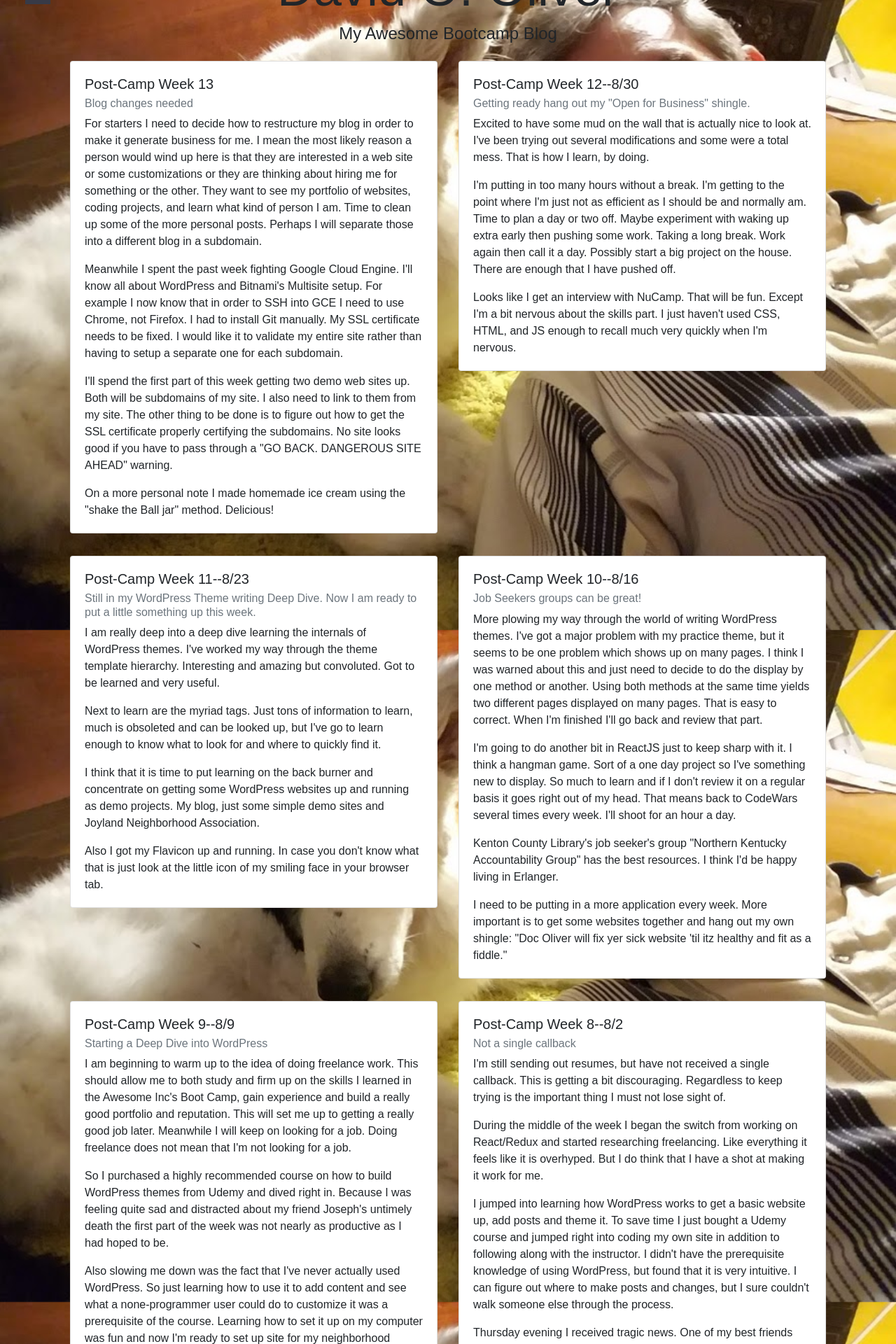
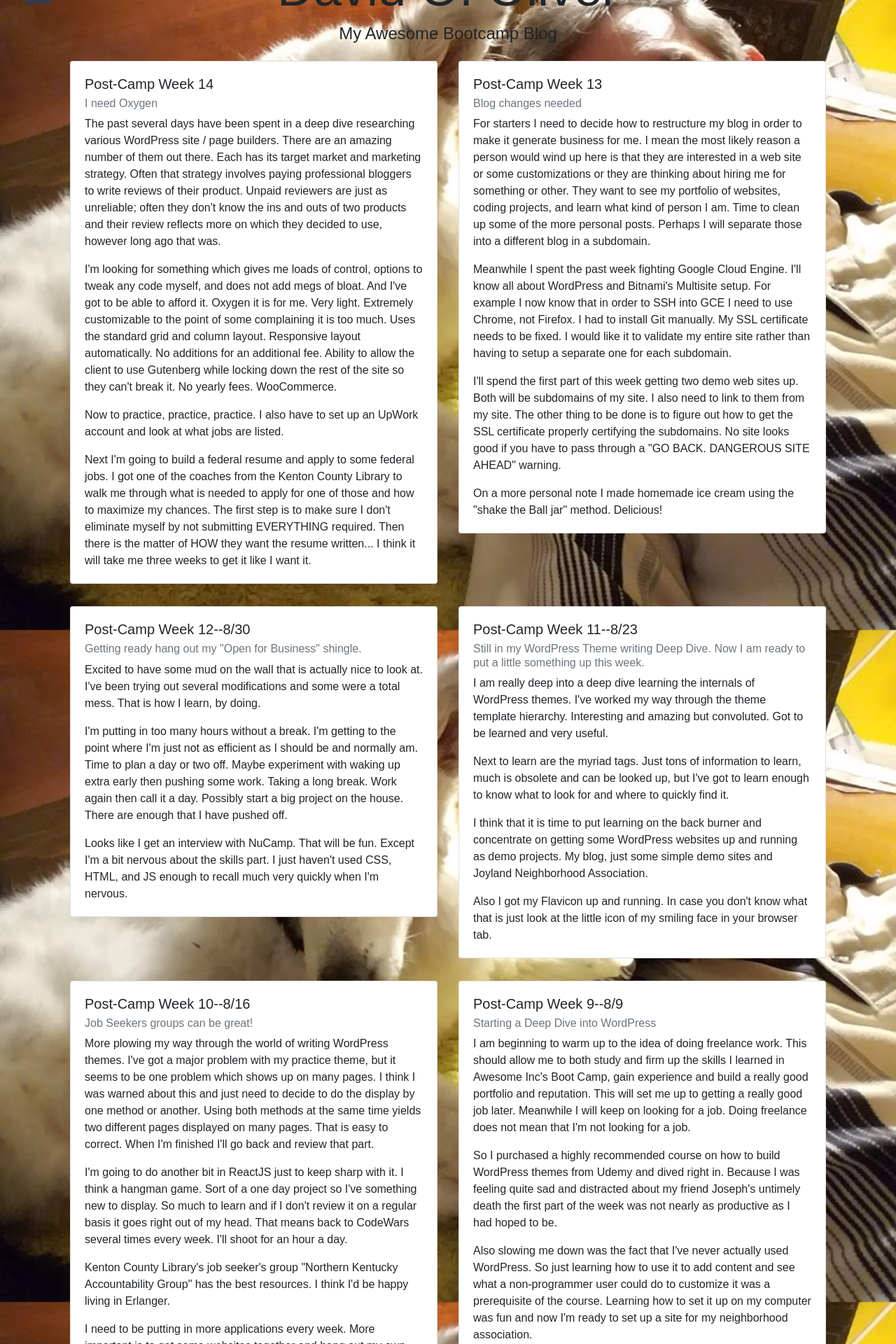
Before and after one commit to davo1984/blog-react, a React (Create React App) app: page /blog in a window 1280 px wide. Shown: the part 60-1980 px from the top of the page at 70% size. Built offline with nearby package versions, Linux system fonts and the light colour scheme.

Commit message:
blog post

```diff
--- a/src/components/postsJSON.js
+++ b/src/components/postsJSON.js
@@ -15,10 +15,20 @@ const postsJSON = (props) => {
             //     ]
             // },
             {
+                "title": "Post-Camp Week 14",
+                "subTitle": "I need Oxygen",
+                "paragraph": [
+                    `The past several days have been spent in a deep dive researching various WordPress site / page builders. There are an amazing number of them out there. Each has its target market and marketing strategy. Often that strategy involves paying professional bloggers to write reviews of their product. Unpaid reviewers are just as unreliable; often they don't know the ins and outs of two products and their review reflects more on which they decided to use, however long ago that was.`,
+                    `I'm looking for something which gives me loads of control, options to tweak any code myself, and does not add megs of bloat. And I've got to be able to afford it. Oxygen it is for me. Very light. Extremely customizable to the point of some complaining it is too much. Uses the standard grid and column layout. Responsive layout automatically. No additions for an additional fee. Ability to allow the client to use Gutenberg while locking down the rest of the site so they can't break it. No yearly fees. WooCommerce.`,
+                    `Now to practice, practice, practice. I also have to set up an UpWork account and look at what jobs are listed.`,
+                    `Next I'm going to build a federal resume and apply to some federal jobs. I got one of the coaches from the Kenton County Library to walk me through what is needed to apply for one of those and how to maximize my chances. The first step is to make sure I don't eliminate myself by not submitting EVERYTHING required. Then there is the matter of HOW they want the resume written... I think it will take me three weeks to get it like I want it.`
+                ]
+            },
+            {
                 "title": "Post-Camp Week 13",
                 "subTitle": "Blog changes needed",
                 "paragraph": [
-                    `For starters I need to decide how to restructure my blog in order to make it generate business for me. I mean the most likely reason a person would wind up here is that they are interested in a web site or some customizations or they are thinking about hiring me for something or the other. They want to see my portfolio of websites, coding projects, and learn what kind of person I am. Time to clean up some of the more personal posts. Perhaps I will separate those into a different blog in a subdomain.`,
+                    `For starters I need to decide how to restructure my blog in order to make it generate business for me. I mean the most likely reason a person would wind up here is that they are interested in a web site or some customizations or they are thinking about hiring me for something or other. They want to see my portfolio of websites, coding projects, and learn what kind of person I am. Time to clean up some of the more personal posts. Perhaps I will separate those into a different blog in a subdomain.`,
                     `Meanwhile I spent the past week fighting Google Cloud Engine. I'll know all about WordPress and Bitnami's Multisite setup. For example I now know that in order to SSH into GCE I need to use Chrome, not Firefox. I had to install Git manually. My SSL certificate needs to be fixed. I would like it to validate my entire site rather than having to setup a separate one for each subdomain.`,
                     `I'll spend the first part of this week getting two demo web sites up. Both will be subdomains of my site. I also need to link to them from my site. The other thing to be done is to figure out how to get the SSL certificate properly certifying the subdomains. No site looks good if you have to pass through a "GO BACK. DANGEROUS SITE AHEAD" warning.`,
                     `On a more personal note I made homemade ice cream using the "shake the Ball jar" method. Delicious!`
@@ -38,7 +48,7 @@ const postsJSON = (props) => {
                 "subTitle": "Still in my WordPress Theme writing Deep Dive. Now I am ready to put a little something up this week.",
                 "paragraph": [
                     `I am really deep into a deep dive learning the internals of WordPress themes. I've worked my way through the theme template hierarchy. Interesting and amazing but convoluted. Got to be learned and very useful.`,
-                    `Next to learn are the myriad tags. Just tons of information to learn, much is obsoleted and can be looked up, but I've go to learn enough to know what to look for and where to quickly find it.`,
+                    `Next to learn are the myriad tags. Just tons of information to learn, much is obsolete and can be looked up, but I've got to learn enough to know what to look for and where to quickly find it.`,
                     `I think that it is time to put learning on the back burner and concentrate on getting some WordPress websites up and running as demo projects. My blog, just some simple demo sites and Joyland Neighborhood Association.`,
                     `Also I got my Flavicon up and running. In case you don't know what that is just look at the little icon of my smiling face in your browser tab.`
                 ]
@@ -50,17 +60,17 @@ const postsJSON = (props) => {
                     `More plowing my way through the world of writing WordPress themes. I've got a major problem with my practice theme, but it seems to be one problem which shows up on many pages. I think I was warned about this and just need to decide to do the display by one method or another. Using both methods at the same time yields two different pages displayed on many pages. That is easy to correct. When I'm finished I'll go back and review that part.`,
                     `I'm going to do another bit in ReactJS just to keep sharp with it. I think a hangman game. Sort of a one day project so I've something new to display. So much to learn and if I don't review it on a regular basis it goes right out of my head. That means back to CodeWars several times every week. I'll shoot for an hour a day.`,
                     `Kenton County Library's job seeker's group "Northern Kentucky Accountability Group" has the best resources. I think I'd be happy living in Erlanger.`,
-                    `I need to be putting in a more application every week. More important is to get some websites together and hang out my own shingle: "Doc Oliver will fix yer sick website 'til itz healthy and fit as a fiddle."`
+                    `I need to be putting in more applications every week. More important is to get some websites together and hang out my own shingle: "Doc Oliver will fix yer sick website 'til itz healthy and fit as a fiddle."`
                 ]
             },
             {
                 "title": "Post-Camp Week 9--8/9",
                 "subTitle": "Starting a Deep Dive into WordPress",
                 "paragraph": [
-                    `I am beginning to warm up to the idea of doing freelance work. This should allow me to both study and firm up on the skills I learned in the Awesome Inc's Boot Camp, gain experience and build a really good portfolio and reputation. This will set me up to getting a really good job later. Meanwhile I will keep on looking for a job. Doing freelance does not mean that I'm not looking for a job.`,
+                    `I am beginning to warm up to the idea of doing freelance work. This should allow me to both study and firm up the skills I learned in Awesome Inc's Boot Camp, gain experience and build a really good portfolio and reputation. This will set me up to getting a really good job later. Meanwhile I will keep on looking for a job. Doing freelance does not mean that I'm not looking for a job.`,
                     `So I purchased a highly recommended course on how to build WordPress themes from Udemy and dived right in. Because I was feeling quite sad and distracted about my friend Joseph's untimely death the first part of the week was not nearly as productive as I had hoped to be.`,
-                    `Also slowing me down was the fact that I've never actually used WordPress. So just learning how to use it to add content and see what a none-programmer user could do to customize it was a prerequisite of the course. Learning how to set it up on my computer was fun and now I'm ready to set up site for my neighborhood association.`,
-                    `By Saturday I was making good progress in the course. My plan is to finish it, coding and testing everything on my local machine. Then go through the course again, both coding in my local sandbox site but also design an actual custom theme for my blog. I'll move my blog from it's current location and framework (React) to WordPress. Furthermore I plan to build a couple of plugins, a ToDo list. Then I'll do a blog for my wife, or maybe a family site, then do a couple of restaurant sites, just for showing off my newly acquired WP customizing chops.`
+                    `Also slowing me down was the fact that I've never actually used WordPress. So just learning how to use it to add content and see what a non-programmer user could do to customize it was a prerequisite of the course. Learning how to set it up on my computer was fun and now I'm ready to set up a site for my neighborhood association.`,
+                    `By Saturday I was making good progress in the course. My plan is to finish it, coding and testing everything on my local machine. Then go through the course again, both coding in my local sandbox site but also design an actual custom theme for my blog. I'll move my blog from its current location and framework (React) to WordPress. Furthermore I plan to build a couple of plugins, a ToDo list. Then I'll do a blog for my wife, or maybe a family site, then do a couple of restaurant sites, just for showing off my newly acquired WP customizing chops.`
                 ]
             },
             {
@@ -81,8 +91,8 @@ const postsJSON = (props) => {
                     `Another frustrating week of making progress; attempting to extend the project and breaking it; trying more and more things to fix it and nothing works; then finding something simple that fixes it. Then having to go back to find and fix problems the attempted fixes caused, or reinsert pieces of code which were commented out while attempting to find the bug. This is getting old fast. I am almost to the point of getting on fixer to find someone who can mentor and instruct me on Redux and React.`,
                     `I really want to finish this project, multiple To-Do lists with moveable items written in ReactJS using Redux. Then I want to port the project to React Native so I can run it on my phone and my sister on her iPhone. I think it is a killer project, beyond any tutorial out there. Additionally I'm doing this on my own, not following along with a tutorial although doing that might be helpful, but it would be a time waster and backtracking.`,
                     `On the job hunting site I haven't received a single interview request. Time to rethink my strategy. First I need an email address that doesn't end in "1964" which makes me look very old. Got to drop or change that to "84." Then I need to see what I need to learn to try my hand at freelancing on Upwork, Fiver and FiverPro. WordPress or Drupal? I think it might be a quicker start to go with WordPress, but I can set both up on my computer and then host a test site with a pre-written theme somewhere to show off my mad web chops.`,
-                    `Speaking of "madness" while my wife has been in Port Sulphur I've been managing my mood by getting up at at 6am sharp and getting to bed extra early, both of which are amazingly easier to do without her. Then I have a longer bike ride than normal, seven miles or so, followed by a cold shower and breakfast with coffee. The cold shower does wonders to refresh me and put me in a positive mood to start the day. I do well so long as I don't drink too much coffee or read the news.`,
-                    `Working on my project, a second round of polishing my portfolio and doing serious research into what skills are needed then building those skills I'll need to freelance will be my plan for this coming week.`
+                    `Speaking of "madness" while my wife has been in Port Sulphur I've been managing my mood by getting up at 6am sharp and getting to bed extra early, both of which are amazingly easier to do without her. Then I have a longer bike ride than normal, seven miles or so, followed by a cold shower and breakfast with coffee. The cold shower does wonders to refresh me and put me in a positive mood to start the day. I do well so long as I don't drink too much coffee or read the news.`,
+                    `Working on my project, a second round of polishing my portfolio and doing serious research into what skills are needed, then building those skills I'll need to freelance will be my plan for this coming week.`
                 ]
             },
             {
```
Also changed, not shown: 1 other file (tests, documents, lock files or other folders).
